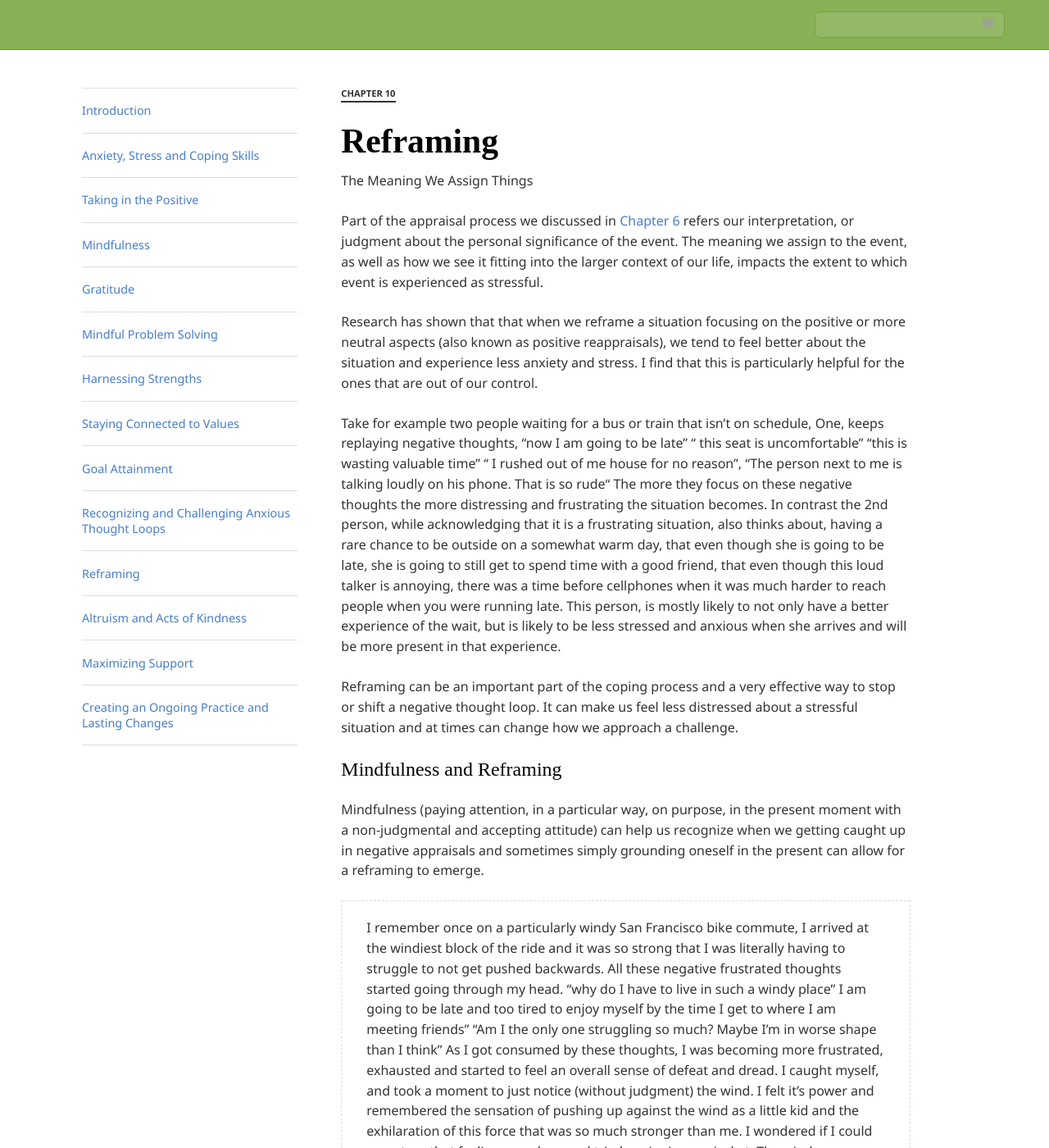
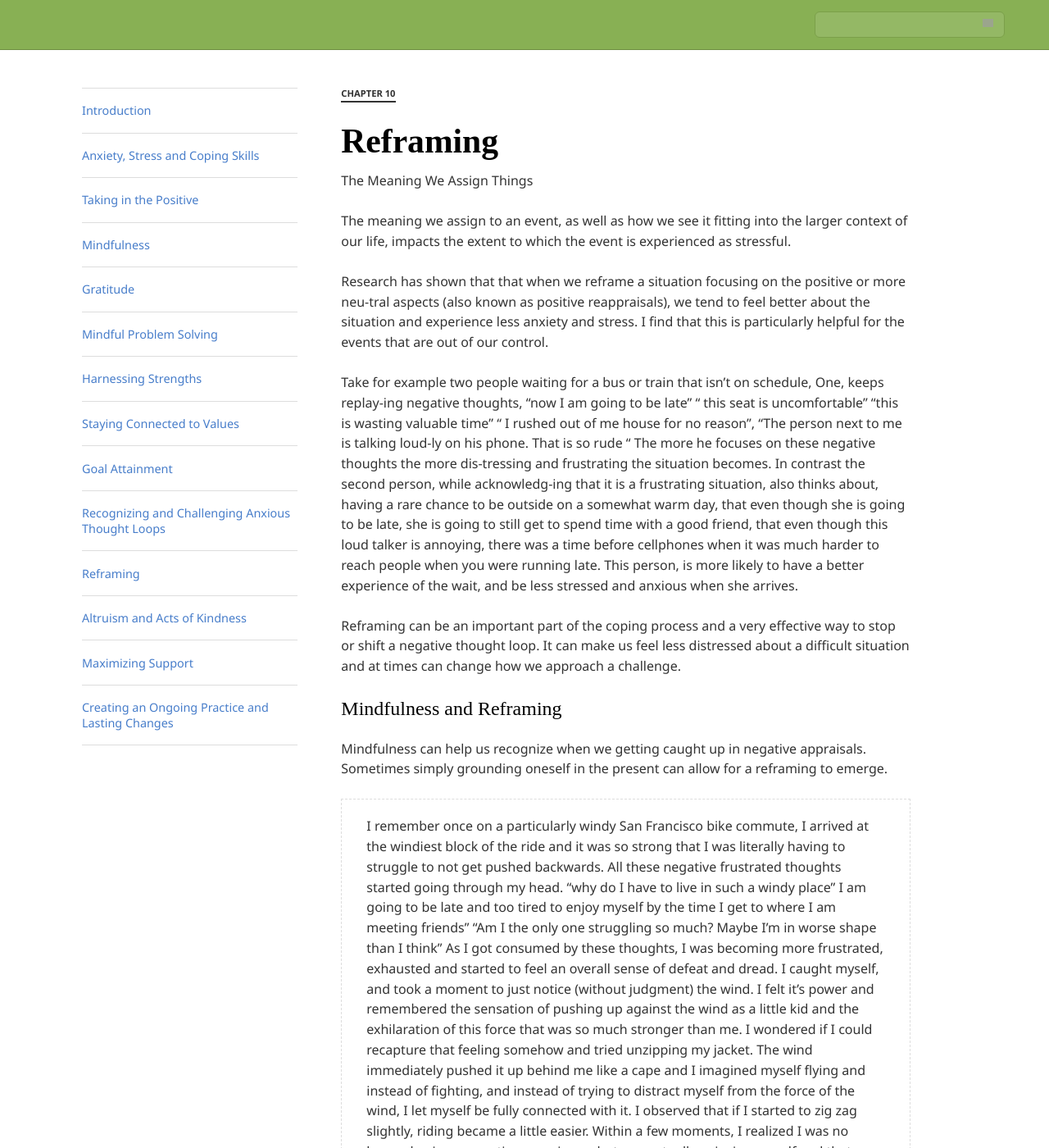
Before and after one commit to mtorres253/mtorres253.github.io, a Jekyll site: the page built from chapt-10/index.md, in a window 1280 px wide and 1400 px high. Shown: the whole window at 82% size. Built offline with Jekyll 4.4.1, drawn with Linux system fonts in a browser that asks for light colours; nearby versions of some CDN libraries; some web fonts are replaced; comment, search, counter and statistics services are not loaded; some of the changed text lies outside the part shown; grey boxes are pictures that could not be loaded.

Commit message:
Update index.md

```diff
--- a/chapt-10/index.md
+++ b/chapt-10/index.md
@@ -7,16 +7,16 @@ title: Reframing
 # Reframing
 The Meaning We Assign Things
 
-Part of the appraisal process we discussed in [Chapter 6](/chapt-6/) refers our interpretation, or judgment about the personal significance of the event. The meaning we assign to the event, as well as how we see it fitting into the larger context of our life, impacts the extent to which event is experienced as stressful.
+The meaning we assign to an event, as well as how we see it fitting into the larger context of our life, impacts the extent to which the event is experienced as stressful.
 
-Research has shown that that when we reframe a situation focusing on the positive or more neutral aspects (also known as positive reappraisals), we tend to feel better about the situation and experience less anxiety and stress. I find that this is particularly helpful for the ones that are out of our control.
+Research has shown that that when we reframe a situation focusing on the positive or more neu-tral aspects (also known as positive reappraisals), we tend to feel better about the situation and experience less anxiety and stress. I find that this is particularly helpful for the events that are out of our control.
 
-Take for example two people waiting for a bus or train that isn’t on schedule, One, keeps replaying negative thoughts, “now I am going to be late” “ this seat is uncomfortable” “this is wasting valuable time” “ I rushed out of me house for no reason”, “The person next to me is talking loudly on his phone. That is so rude“ The more they focus on these negative thoughts the more distressing and frustrating the situation becomes. In contrast the 2nd person, while acknowledging that it is a frustrating situation, also thinks about, having a rare chance to be outside on a somewhat warm day, that even though she is going to be late, she is going to still get to spend time with a good friend, that even though this loud talker is annoying, there was a time before cellphones when it was much harder to reach people when you were running late. This person, is mostly likely to not only have a better experience of the wait, but is likely to be less stressed and anxious when she arrives and will be more present in that experience.
+Take for example two people waiting for a bus or train that isn’t on schedule, One, keeps replay-ing negative thoughts, “now I am going to be late” “ this seat is uncomfortable” “this is wasting valuable time” “ I rushed out of me house for no reason”, “The person next to me is talking loud-ly on his phone. That is so rude “ The more he focuses on these negative thoughts the more dis-tressing and frustrating the situation becomes. In contrast the second person, while acknowledg-ing that it is a frustrating situation, also thinks about, having a rare chance to be outside on a somewhat warm day, that even though she is going to be late, she is going to still get to spend time with a good friend, that even though this loud talker is annoying, there was a time before cellphones when it was much harder to reach people when you were running late. This person, is more likely to have a better experience of the wait, and be less stressed and anxious when she arrives.
 
-Reframing can be an important part of the coping process and a very effective way to stop or shift a negative thought loop. It can make us feel less distressed about a stressful situation and at times can change how we approach a challenge.
+Reframing can be an important part of the coping process and a very effective way to stop or shift a negative thought loop. It can make us feel less distressed about a difficult situation and at times can change how we approach a challenge.
 
 ## Mindfulness and Reframing
-Mindfulness (paying attention, in a particular way, on purpose, in the present moment with a non-judgmental and accepting attitude) can help us recognize when we getting caught up in negative appraisals and sometimes simply grounding oneself in the present can allow for a reframing to emerge.
+Mindfulness can help us recognize when we getting caught up in negative appraisals. Sometimes simply grounding oneself in the present can allow for a reframing to emerge.
 
 <div class="story">
 <p>I remember once on a particularly windy San Francisco bike commute, I arrived at the windiest block of the ride and it was so strong that I was literally having to struggle to not get pushed backwards. All these negative frustrated thoughts started going through my head. “why do I have to live in such a windy place” I am going to be late and too tired to enjoy myself by the time I get to where I am meeting friends” “Am I the only one struggling so much? Maybe I’m in worse shape than I think” As I got consumed by these thoughts, I was becoming more frustrated, exhausted and started to feel an overall sense of defeat and dread. I caught myself, and took a moment to just notice (without judgment) the wind. I felt it’s power and remembered the sensation of pushing up against the wind as a little kid and the exhilaration of this force that was so much stronger than me. I wondered if I could recapture that feeling somehow and tried unzipping my jacket. The wind immediately pushed it up behind me like a cape and I imagined myself flying and instead of fighting, and instead of trying to distract myself from the force of the wind, I let myself be fully connected with it. I observed that if I started to zig zag slightly, riding became a little easier. Within a few moments, I realized I was no longer having a negative experience, but was actually enjoying myself and that my clenched jaw had softened to a smile.</p>
```
Also changed, not shown: other parts of chapt-10/index.md (+2 -0 lines).
